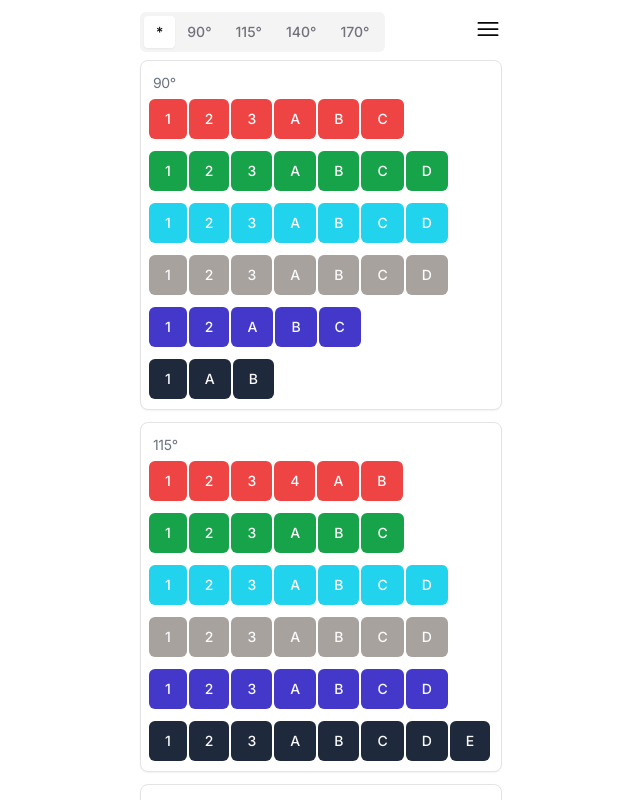
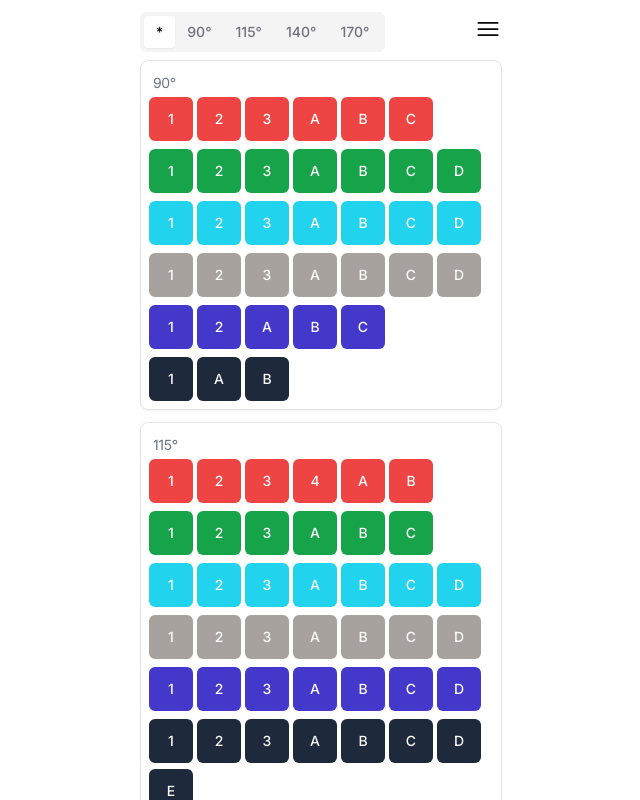
Before and after one commit to semi6/marchocias, a Next.js app: page / in a window 1280 px wide. Shown: the top 800 px of the page, without its empty margins (319-959 px from the left). Built offline with nearby package versions, Linux system fonts and the light colour scheme.

Commit message:
改行対応

```diff
--- a/app/page.tsx
+++ b/app/page.tsx
@@ -140,13 +140,13 @@ export default function Home() {
                   <CardTitle className="text-sm font-normal text-gray-500">{wallLabel[w]}</CardTitle>
                 </CardHeader>
                 {Object.keys(routeSettings[w]).map((g, j) => (
-                  <CardContent className="p-1.5 flex" key={`${i}-${j}`}>
+                  <CardContent className="p-1 flex flex-wrap gap-y-1.5" key={`${i}-${j}`}>
                     {routeSettings[w][g].map((r: string, k: number) => (
                       <Button
                         key={k}
                         onClick={() => !isMobile && toggleCompleted(w, g, r, !result[w]?.[g]?.[r])}
                         onTouchEnd={() => toggleCompleted(w, g, r, !result[w]?.[g]?.[r])}
-                        className={`ml-0.5 ${result[w]?.[g]?.[r] === 1 ? gradeSettings[g].achieveColor : gradeSettings[g].color} hover:${result[w]?.[g]?.[r] === 1 ? gradeSettings[g].achieveColor : gradeSettings[g].color}`}
+                        className={`ml-1 w-11 h-11 ${result[w]?.[g]?.[r] === 1 ? gradeSettings[g].achieveColor : gradeSettings[g].color} hover:${result[w]?.[g]?.[r] === 1 ? gradeSettings[g].achieveColor : gradeSettings[g].color}`}
                       >
                         {r}
                       </Button>
```
